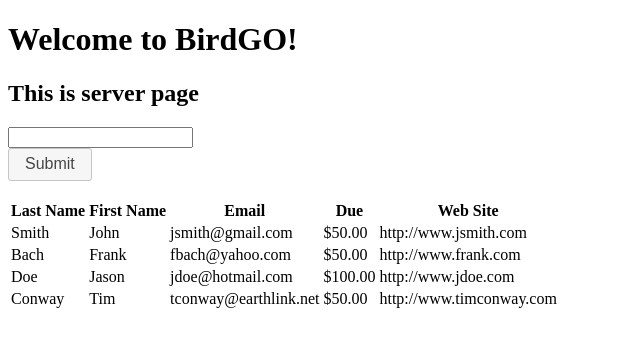
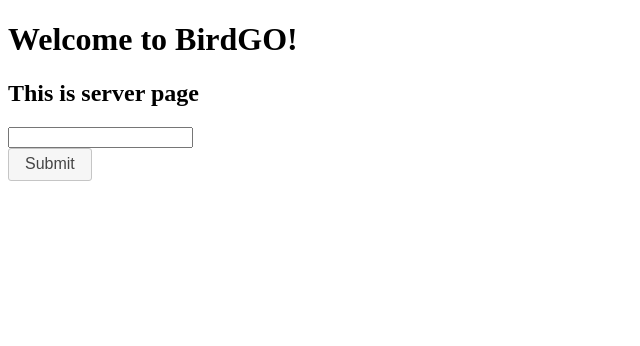
Before and after one commit to AixiGuo/BirdGo, a website: page mypage.html in a window 1280 px wide. Shown: the whole page, without its empty margins (0-640 px from the left). Drawn offline with Linux system fonts and the light colour scheme.

Commit message:
main page

```diff
--- a/mypage.html
+++ b/mypage.html
@@ -24,45 +24,7 @@
 
 <div id ="Content">
     <table id="myTable" class="tablesorter">
-        <thead>
-          <tr>
-            <th>Last Name</th>
-            <th>First Name</th>
-            <th>Email</th>
-            <th>Due</th>
-            <th>Web Site</th>
-          </tr>
-        </thead>
-        <tbody>
-          <tr>
-            <td>Smith</td>
-            <td>John</td>
-            <td>jsmith@gmail.com</td>
-            <td>$50.00</td>
-            <td>http://www.jsmith.com</td>
-          </tr>
-          <tr>
-            <td>Bach</td>
-            <td>Frank</td>
-            <td>fbach@yahoo.com</td>
-            <td>$50.00</td>
-            <td>http://www.frank.com</td>
-          </tr>
-          <tr>
-            <td>Doe</td>
-            <td>Jason</td>
-            <td>jdoe@hotmail.com</td>
-            <td>$100.00</td>
-            <td>http://www.jdoe.com</td>
-          </tr>
-          <tr>
-            <td>Conway</td>
-            <td>Tim</td>
-            <td>tconway@earthlink.net</td>
-            <td>$50.00</td>
-            <td>http://www.timconway.com</td>
-          </tr>
-        </tbody>
+
       </table>
 </div>
 
```
